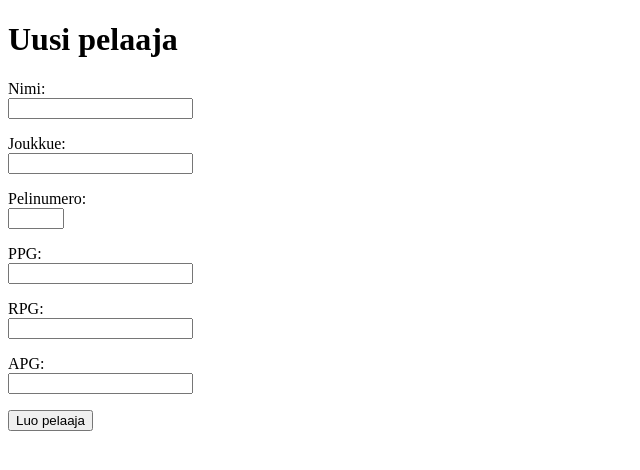
After one commit to avertti/Pelaaja-tilastot, a Flask app: page /new_item in a window 1280 px wide. The commit adds this page. Shown: the top 470 px of the page, without its empty margins (0-640 px from the left). Run offline with Flask 3, Linux system fonts and the light colour scheme.

Commit message:
Add new player

```diff
--- a/app.py
+++ b/app.py
@@ -12,6 +12,24 @@ app.secret_key = config.secret_key
 @app.route("/")
 def index():
     return render_template("index.html")
+
+@app.route("/new_item")
+def new_item():
+    return render_template("new_item.html")
+
+@app.route("/create_item", methods=["POST"])
+def create_item():
+    name = request.form["name"]
+    team = request.form["team"]
+    player_number = request.form["player_number"]
+    PPG = request.form["PPG"]
+    RPG = request.form["RPG"]
+    APG = request.form["APG"]
+    user_id = session["user_id"]
+
+    sql = """INSERT INTO items (name, team, player_number, PPG, RPG, APG, user_id) VALUES (?, ?, ?, ?, ?, ?, ?)"""
+    db.execute(sql, [name, team, player_number, PPG, RPG, APG, user_id])
+    return redirect("/")
 
 @app.route("/register")
 def register():
@@ -38,13 +56,19 @@ def create():
 def login():
     if request.method == "GET":
         return render_template("login.html")
+
     if request.method == "POST":
         username = request.form["username"]
         password = request.form["password"]
-        sql = "SELECT password_hash FROM users WHERE username = ?"
-        password_hash = db.query(sql, [username])[0][0]
+
+        sql = "SELECT id, password_hash FROM users WHERE username = ?"
+        result = db.query(sql, [username])
+        user_id = result[0]["id"]
+        password_hash = result[0]["password_hash"]
+
 
     if check_password_hash(password_hash, password):
+        session["user_id"] = user_id
         session["username"] = username
         return redirect("/")
     else:
@@ -53,4 +77,5 @@ def login():
 @app.route("/logout")
 def logout():
     del session["username"]
+    del session["user_id"]
     return redirect("/")
--- a/templates/index.html
+++ b/templates/index.html
@@ -9,7 +9,7 @@
   <h1>Pelaajatilastot</h1>
   {% if session.username %}
   <p>
-    Olet kirjautunut nimellä {{ session.username }}
+    Olet kirjautunut nimellä {{ session.username }}, id-numerosi on {{session.user_id}}
   </p>
   {% endif %}
 
@@ -18,6 +18,10 @@
     <a href="/register">Luo tunnus</a>
     <a href="/logout">Kirjaudu ulos</a>
   </p>
+
+  <p>
+    <a href="/new_item">Uusi pelaaja</a>
+  </p>
 </body>
 
 </html>
--- /dev/null
+++ b/templates/new_item.html
@@ -0,0 +1,38 @@
+<!DOCTYPE html>
+<html>
+
+<head>
+  <title>Uusi pelaaja</title>
+</head>
+
+<body>
+    <h1>Uusi pelaaja</h1>
+  <form action="/create_item" method="post">
+    <p>
+      Nimi: <br />
+      <input type="text" name="name" />
+    </p>
+    <p>
+      Joukkue: <br />
+      <input type="text" name="team" />
+    </p>
+    <p>
+      Pelinumero: <br />
+      <input type="number" name="player_number" size="5" max="99" min="00" required/>
+    </p>
+     PPG: <br />
+      <input type="number" step="0.1" name="PPG" size="5" />
+    </p>
+    <p>
+      RPG: <br />
+      <input type="number" step="0.1" name="RPG" size="5" />
+    </p>
+    <p>
+      APG: <br />
+      <input type="number" step="0.1"  name="APG" size="5" />
+    </p>
+    <input type="submit" value="Luo pelaaja" />
+  </form>
+</body>
+
+</html>
```
Also changed, not shown: schema.sql (+11 -0 lines), 1 other file.
